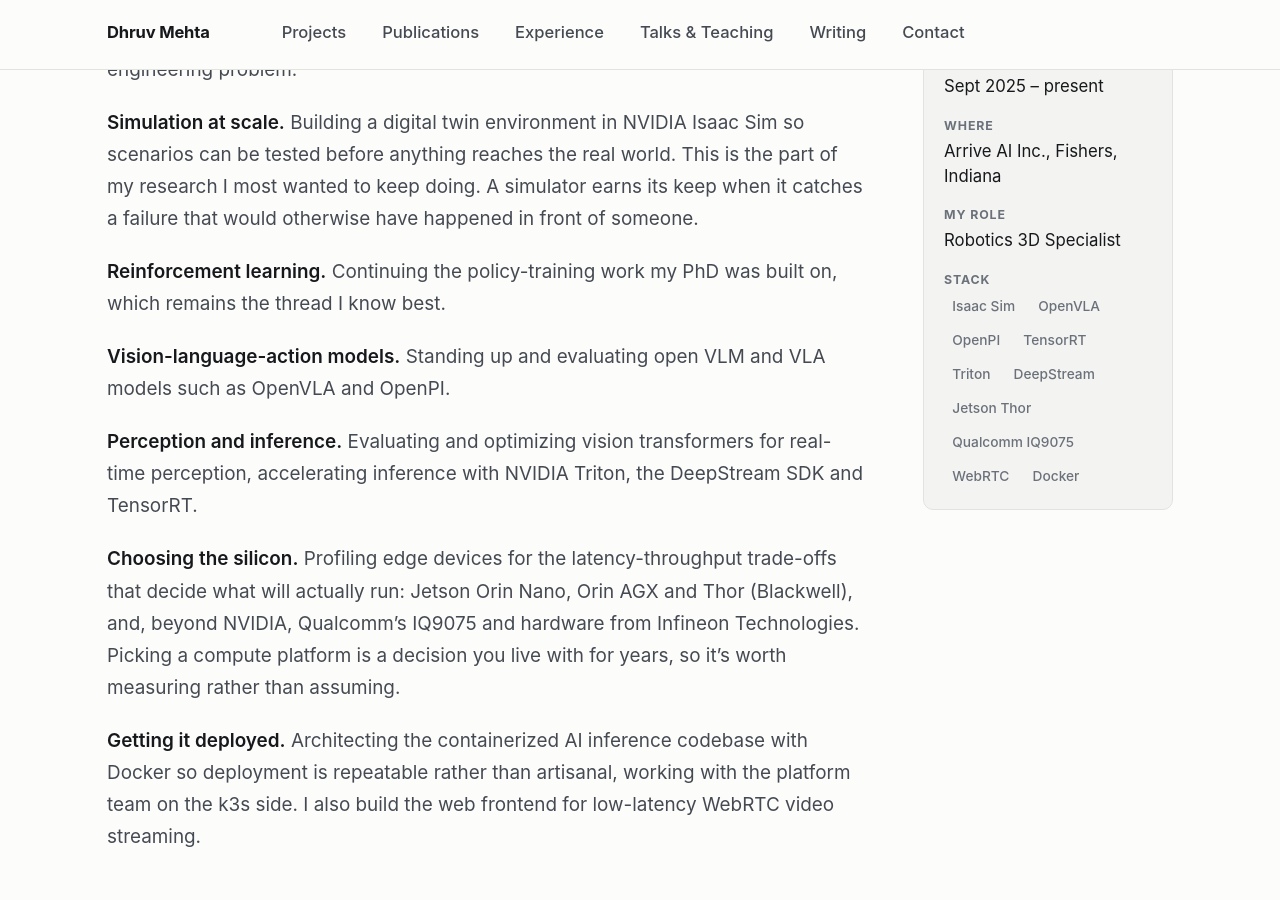
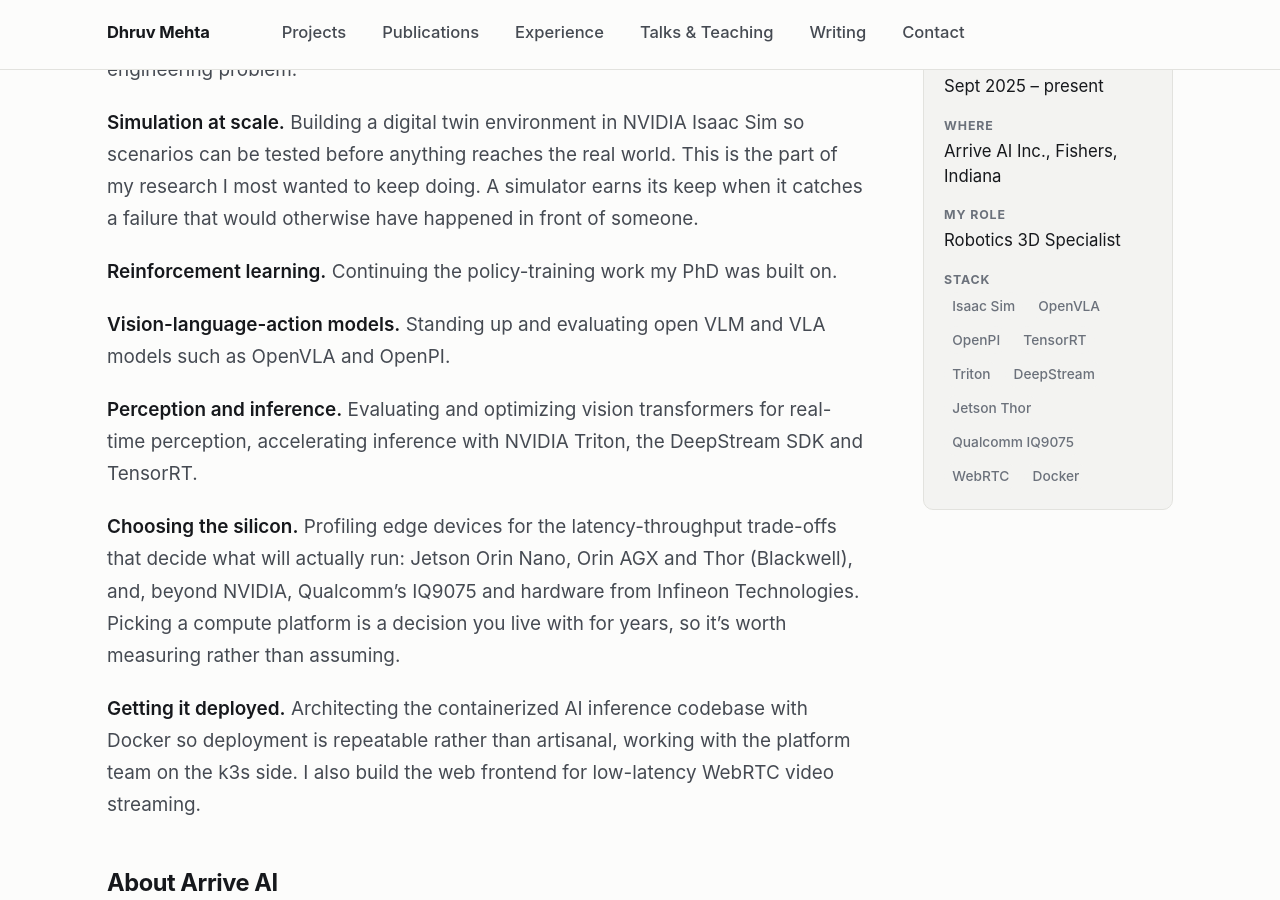
Before and after one commit to dhruvkm2402/dhruvkm2402.github.io, a Jekyll site: the page built from _projects/arrive-ai.md, in a window 1280 px wide and 900 px high, scrolled down 622 px. Built offline with Jekyll 4.4.1, drawn with Linux system fonts in a browser that asks for light colours.

Commit message:
Trim the reinforcement learning line on the Arrive AI page

```diff
--- a/_projects/arrive-ai.md
+++ b/_projects/arrive-ai.md
@@ -20,8 +20,7 @@ tested before anything reaches the real world. This is the part of my research I
 doing. A simulator earns its keep when it catches a failure that would otherwise have happened in
 front of someone.
 
-**Reinforcement learning.** Continuing the policy-training work my PhD was built on, which remains
-the thread I know best.
+**Reinforcement learning.** Continuing the policy-training work my PhD was built on.
 
 **Vision-language-action models.** Standing up and evaluating open VLM and VLA models such as
 OpenVLA and OpenPI.
```
